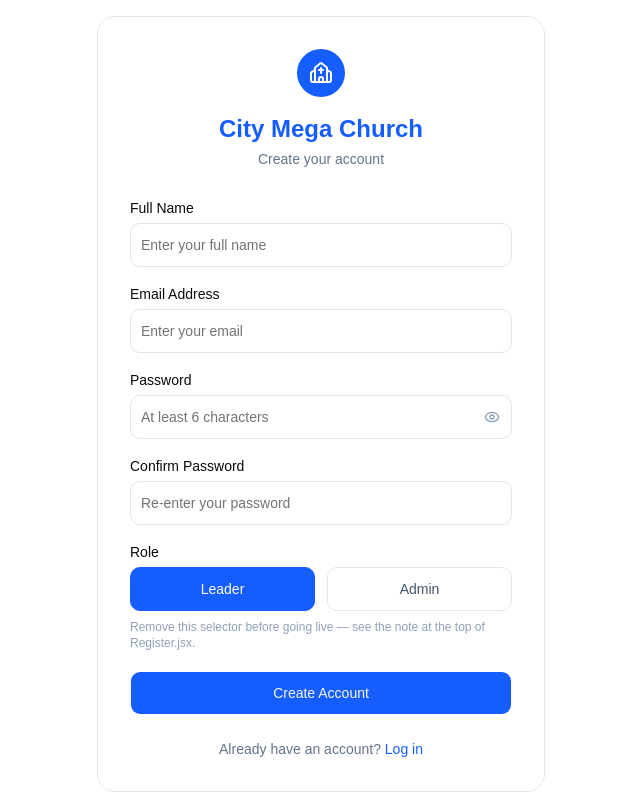
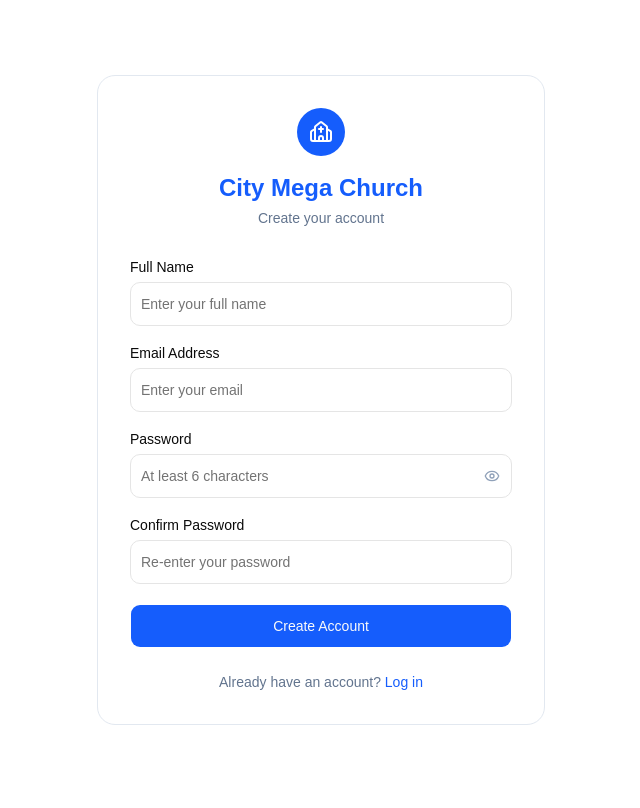
Before and after one commit to Cymi-eng/Evangelism-Records, a React (Vite) app: page /register in a window 1280 px wide. Shown: the whole page, without its empty margins (319-959 px from the left). Built offline with nearby package versions, Linux system fonts and the light colour scheme; no server answers.

Commit message:
feat:remove role placeholder

```diff
--- a/src/auth/Register.jsx
+++ b/src/auth/Register.jsx
@@ -193,30 +193,6 @@ export default function Register() {
             />
           </div>
 
-          <div>
-            <Label>Role</Label>
-            <div className="flex gap-3 mt-2">
-              {["leader", "admin"].map((option) => (
-                <button
-                  key={option}
-                  type="button"
-                  onClick={() => setRole(option)}
-                  className={`flex-1 h-11 rounded-lg text-sm font-medium border capitalize transition-colors ${
-                    role === option
-                      ? "bg-blue-600 text-white border-blue-600"
-                      : "bg-white text-slate-600 border-slate-200 hover:bg-slate-50"
-                  }`}
-                >
-                  {option}
-                </button>
-              ))}
-            </div>
-            <p className="text-xs text-slate-400 mt-2">
-              Remove this selector before going live — see the note at the
-              top of Register.jsx.
-            </p>
-          </div>
-
           <Button
             type="submit"
             className="w-full h-11 bg-blue-600 hover:bg-blue-700"
```
